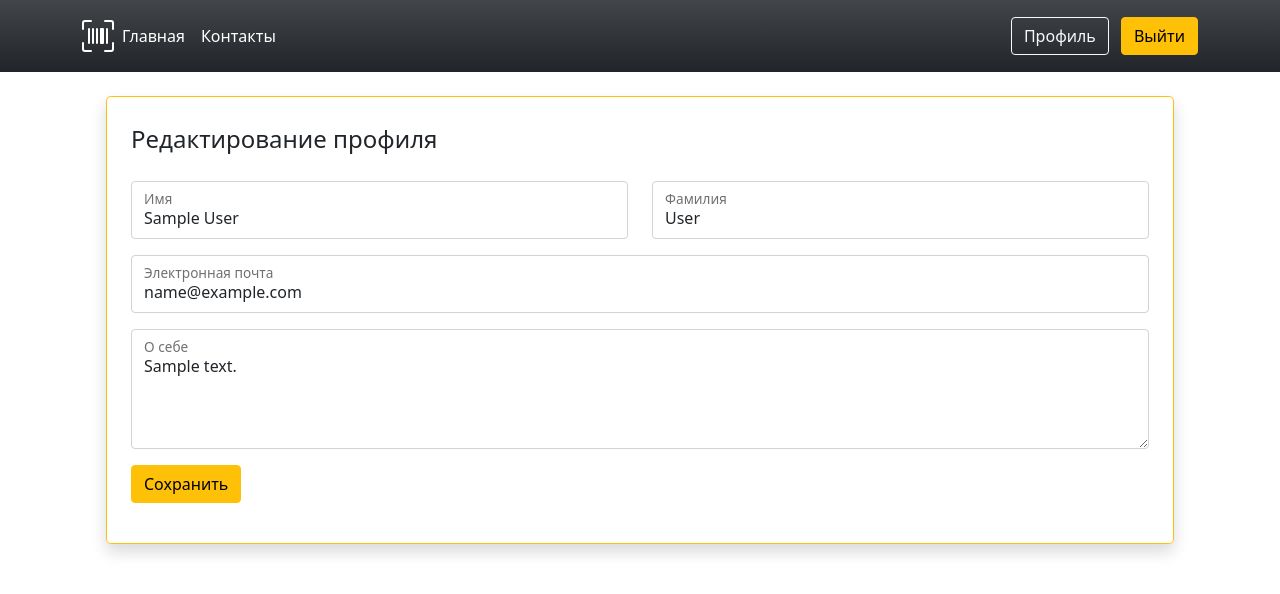
After one commit to Lookin44/flask_portfolio, a Flask app: page /account_edit in a window 1280 px wide. The commit adds this page. Shown: the top 594 px of the page. Run offline with Flask 2, Linux system fonts and the light colour scheme; a user stored in the database is signed in; tables that the repository leaves empty hold one stand-in row (values such as "Sample post"); some libraries are stand-ins or nearby versions.

Commit message:
Create account_edit route. Start create update profile picture.

```diff
--- a/blog/form.py
+++ b/blog/form.py
@@ -1,6 +1,9 @@
 from flask_wtf import FlaskForm
+from flask_wtf.file import FileField, FileAllowed
+from flask_login import current_user
 from wtforms import (
     StringField,
+    TextAreaField,
     PasswordField,
     SubmitField,
     BooleanField
@@ -84,3 +87,41 @@ class LoginForm(FlaskForm):
         'Войти',
         default=False
     )
+
+
+class ProfileEditForm(FlaskForm):
+    name = StringField(
+        'Имя',
+        validators=[
+            DataRequired(message='Поле не может быть пустым'),
+            Length(
+                min=4,
+                max=20,
+                message='Поле должно содержать от 2-ух до 20-ти символов'
+            ),
+        ]
+    )
+    last_name = StringField(
+        'Фамилия',
+        validators=[
+            DataRequired(message='Поле не может быть пустым'),
+            Length(min=2, max=20),
+        ]
+    )
+    user_email = StringField(
+        'Электронная почта',
+        validators=[
+            DataRequired(message='Поле не может быть пустым'),
+            Email(message='Некорректный адрес электронной почты')
+        ]
+    )
+    about = TextAreaField(
+        'О себе'
+    )
+    submit = SubmitField('Сохранить')
+
+    def validate_user_email(self, email):
+        if email.data != current_user.user_email:
+            user_email = User.query.filter_by(user_email=email.data).first()
+            if user_email:
+                raise ValidationError('Этот адрес уже зарегистрирован')
--- a/blog/routes.py
+++ b/blog/routes.py
@@ -2,7 +2,7 @@ from flask import render_template, url_for, flash, redirect, request
 from flask_login import login_user, current_user, logout_user, login_required
 
 from blog import app, db, bcrypt
-from blog.form import RegistrationForm, LoginForm
+from blog.form import RegistrationForm, LoginForm, ProfileEditForm
 from blog.models import User, Post
 
 blogs = [
@@ -127,3 +127,30 @@ def account():
         title='Профиль',
         image_file=image_file
     )
+
+
+@app.route('/account_edit', methods=('GET', 'POST'))
+@login_required
+def account_edit():
+    if current_user.is_anonymous:
+        flash('Вы не авторизированны', 'warning')
+        return redirect(url_for('login'))
+    form = ProfileEditForm()
+    if form.validate_on_submit():
+        current_user.name = form.name.data
+        current_user.last_name = form.last_name.data
+        current_user.user_email = form.user_email.data
+        current_user.about = form.about.data
+        db.session.commit()
+        flash('Вы обновили свой аккаунт', 'success')
+        return redirect(url_for('account'))
+    elif request.method == 'GET':
+        form.name.data = current_user.name
+        form.last_name.data = current_user.last_name
+        form.user_email.data = current_user.user_email
+        form.about.data = current_user.about
+    return render_template(
+        'account_edit.html',
+        title='Редактирование профиля',
+        form=form
+    )
--- /dev/null
+++ b/blog/templates/account_edit.html
@@ -0,0 +1,76 @@
+{% extends "base.html" %}
+{% block content %}
+  <div class="border border-warning shadow rounded-3 m-4 p-4">
+    <form method="post" action="">
+      {{form.hidden_tag()}}
+      <fieldset class="form-group">
+        <legend class="mb-4">Редактирование профиля</legend>
+          <div class="row">
+            <div class="col">
+              <div class="form-floating mb-3">
+                {% if form.name.errors %}
+                  {{ form.name(class="form-control is-invalid", placeholder="Имя") }}
+                  {{ form.name.label() }}
+                  <div class="invalid-feedback">
+                    {% for error in form.name.errors %}
+                      <span>{{ error }}</span>
+                    {% endfor %}
+                  </div>
+                {% else %}
+                  {{ form.name(class="form-control", placeholder="Имя") }}
+                  {{ form.name.label() }}
+                {% endif %}
+              </div>
+            </div>
+            <div class="col">
+              <div class="form-floating mb-3">
+                {% if form.last_name.errors %}
+                  {{ form.last_name(class="form-control is-invalid", placeholder="Фамилия") }}
+                  {{ form.last_name.label() }}
+                  <div class="invalid-feedback">
+                    {% for error in form.last_name.errors %}
+                      <span>{{ error }}</span>
+                    {% endfor %}
+                  </div>
+                {% else %}
+                  {{ form.last_name(class="form-control", placeholder="Фамилия") }}
+                  {{ form.last_name.label() }}
+                {% endif %}
+              </div>
+            </div>
+          </div>
+          <div class="form-floating mb-3">
+            {% if form.user_email.errors %}
+              {{ form.user_email(class="form-control is-invalid", placeholder="Почта") }}
+              {{ form.user_email.label() }}
+              <div class="invalid-feedback">
+                {% for error in form.user_email.errors %}
+                  <span>{{ error }}</span>
+                {% endfor %}
+              </div>
+            {% else %}
+              {{ form.user_email(class="form-control", placeholder="Почта") }}
+              {{ form.user_email.label() }}
+            {% endif %}
+          </div>
+          <div class="form-floating mb-3">
+            {% if form.about.errors %}
+              {{ form.about(class="form-control is-invalid", placeholder="О себе", style="height: 120px") }}
+              {{ form.about.label() }}
+              <div class="invalid-feedback">
+                {% for error in form.about.errors %}
+                  <span>{{ error }}</span>
+                {% endfor %}
+              </div>
+            {% else %}
+              {{ form.about(class="form-control", placeholder="О себе", rows="3", style="height: 120px") }}
+              {{ form.about.label() }}
+            {% endif %}
+          </div>
+          <div class="form-floating mb-3">
+              {{ form.submit(class="btn btn-warning") }}
+          </div>
+      </fieldset>
+    </form>
+  </div>
+{% endblock content %}
```
Also changed, not shown: blog/templates/account.html (+9 -3 lines).
